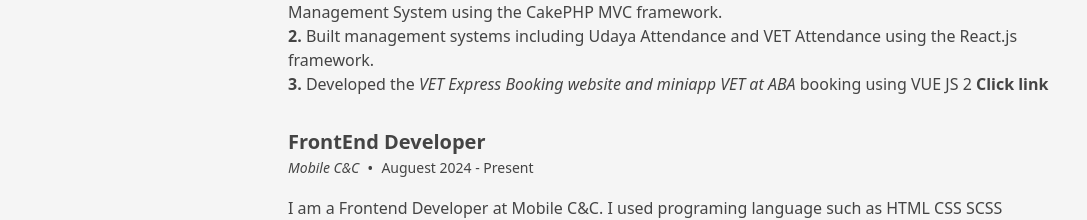
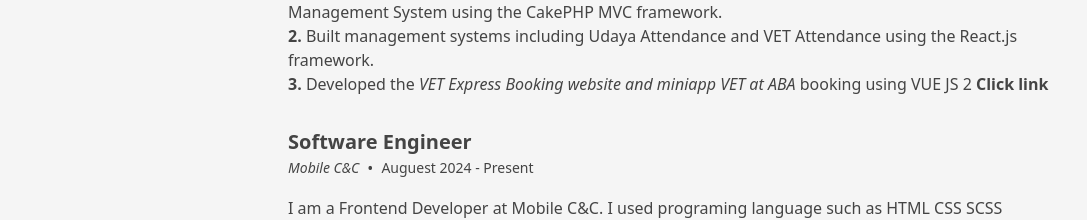
Before and after one commit to lormengsong/lormengsong, a Next.js app: page / in a window 1280 px wide. Shown: the part 2542-2762 px from the top of the page, without its empty margins (96-1183 px from the left). Built offline with nearby package versions, Linux system fonts and the light colour scheme.

Commit message:
Change job title in data.tsx
Updated job title from 'FrontEnd Developer' to 'Software Engineer'.

```diff
--- a/src/data/data.tsx
+++ b/src/data/data.tsx
@@ -407,7 +407,7 @@
   {
     date: 'Auguest 2024 - Present',
     location: 'Mobile C&C',
-    title: 'FrontEnd Developer',
+    title: 'Software Engineer',
     content: (
       <p>
         I am a Frontend Developer at Mobile C&C. I used programing language  such as HTML CSS SCSS TAIWIND Javascript VUEJS VUETIFY TYPESCRIPT PINIA React JS. <br />
```
